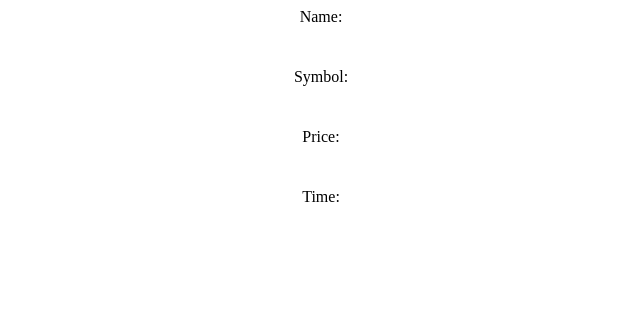
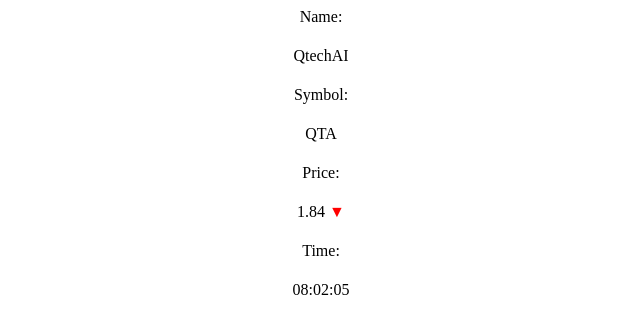
Before and after one commit to naomansaeed/stock-ticker-app, a plain HTML site: page index.html in a window 1280 px wide. Shown: the whole page, without its empty margins (319-959 px from the left). Drawn offline with Linux system fonts and the light colour scheme.

Commit message:
feat: implemented the script to dynamically update values.

```diff
--- a/fakeStockAPI.js
+++ b/fakeStockAPI.js
@@ -1,9 +1,9 @@
-const now = new Date();
 export function getStockData () {
+    const now = new Date();
     return {
         name: 'QtechAI',
         sym: 'QTA',
-        price: Math.random() * 3 /* return a random number between 0 and 3 to two decimal places */,
+        price: Math.random() * 4 /* return a random number between 0 and 3 to two decimal places */,
         time: now.toLocaleTimeString('en-PK',{hour12:false}) /* return a timestamp in this format: hh/mm/ss */
     }
 }
--- a/index.html
+++ b/index.html
@@ -11,7 +11,7 @@
         <div class="stock-card">
             <span class="label">Name:</span> <p id="name-el"></p>
             <span class="label">Symbol:</span> <p id="symbol-el"></p>
-            <span class="label">Price:</span> <p id="price-el"><span id="trend-icon"></span></p>
+            <span class="label">Price:</span> <p id="price-el"><span id="price-value"></span><span id="trend-icon"></span></p>
             <span class="label">Time:</span> <p id="time-el"></p>
         </div>
     </main>
--- a/script.js
+++ b/script.js
@@ -3,19 +3,46 @@ import { getStockData } from './fakeStockAPI.js';
 // Select elements
 const nameEl = document.getElementById("name-el");
 const symbolEl = document.getElementById("symbol-el");
-const priceEl = document.getElementById("price-el");
+//const priceEl = document.getElementById("price-el");
 const timeEl = document.getElementById("time-el");
 const trendEl = document.getElementById("trend-icon");
+const price = document.getElementById("price-value");
 
 
 
-let previousPrice = 0;
+let previousPrice = null;
 // Call function
 
 function updateStock() {
+    const data = getStockData();
     // Update DOM
-    nameEl.textContent = getStockData().name;
-    symbolEl.textContent = getStockData().sym;
-    priceEl.textContent = getStockData().price;
-    timeEl.textContent = getStockData().time;
+    nameEl.textContent = data.name;
+    symbolEl.textContent = data.sym;
+    //priceEl.querySelector('#price-value').textContent = data.price.toFixed(2);
+    price.textContent = data.price.toFixed(2);
+    timeEl.textContent = data.time;
+
+    //compare previous price
+    if(previousPrice!==null){
+
+        trendEl.classList.remove('trend-up', 'trend-down', 'trend-unchanged');
+
+        if(data.price > previousPrice){
+            trendEl.textContent = "  ▲";
+            trendEl.classList.add('trend-up');
+        }
+        else if (data.price < previousPrice) {
+            trendEl.textContent = "  ▼";
+            trendEl.classList.add('trend-down');
+        }
+        else{
+            trendEl.textContent = "  ►";
+            trendEl.classList.add('trend-unchanged');
+        }
+    }
+
+    previousPrice = data.price;
 }
+
+updateStock();
+setInterval(updateStock,1500);
```
